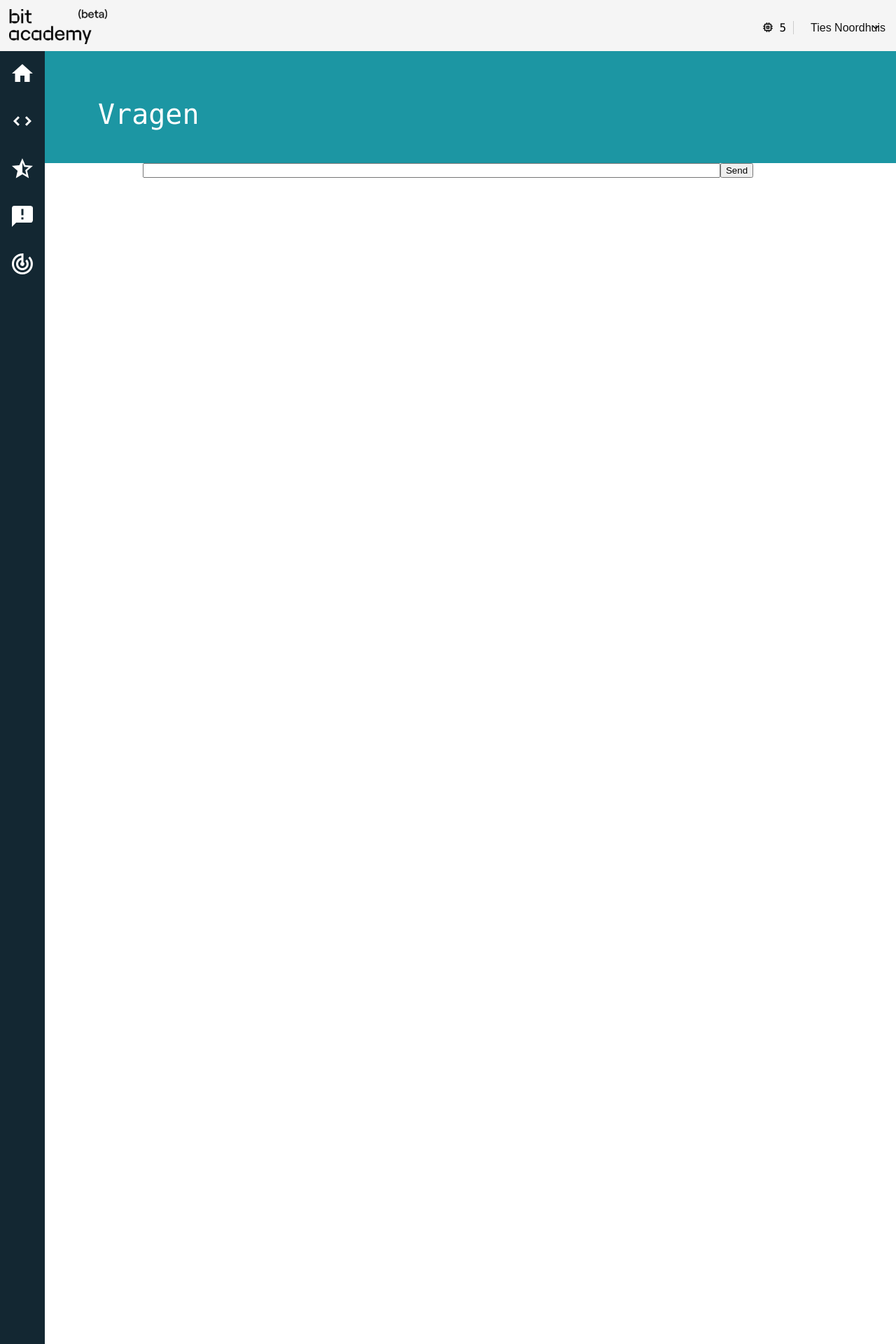
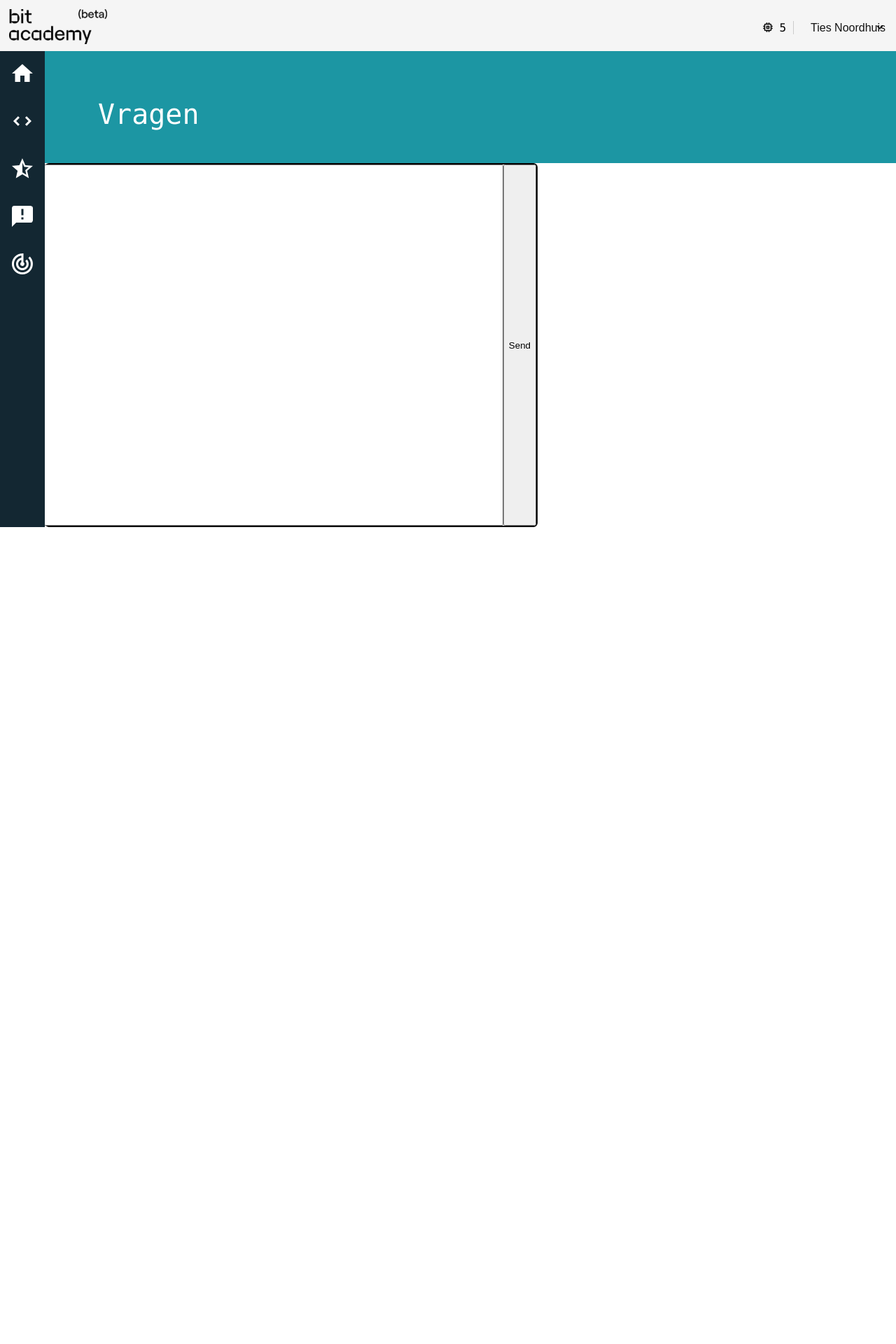
Before and after one commit to LyxurD4/scrollDoorPresentatie, a PHP site: page / in a window 1280 px wide. Shown: the top 1920 px of the page at 70% size. After the commit the page ends 753 px from the top, so only its background shows below. Run offline with PHP 8.4, Linux system fonts and the light colour scheme.

Commit message:
Add files via upload

```diff
--- a/style.css
+++ b/style.css
@@ -25,6 +25,7 @@ body{
 /*dropdown*/
 #down{
     position: absolute;
+    padding-left: 6px;
     top: 30px; left: 97%;
 }
 #dropbtn {
@@ -72,8 +73,7 @@ body{
 
 .leftside{
     background-color: #132732;
-    width:64px; height: 2710px;
-    position: absolute;
+    width:64px; height: 680px;
 }
 .icon-side{
     padding-top:14px;
@@ -94,8 +94,29 @@ body{
     background-color: #1c96a3;
     height: 160px; width: auto;
 }
-/*form*/
+
+/*question form*/
 .form{
+    margin-left: 64px;
     display: flex;
-    justify-content: center;
+    border: 2px solid black;
+    border-radius: 6px;
+    height: auto;
+    height: 516px;
+    justify-content: flex-end;
+    width: 700px;
 }
+.question{
+    margin-top: auto;
+    height: 20px;
+    width: 500px;
+    border-radius: 3px;
+    border-bottom: black 2px solid;
+}
+#sumbit{
+    border-bottom: black 2px solid;
+    border-radius: 2px;
+    margin-top: auto;
+    height: 26px;
+    width: 50px;
+}
```
